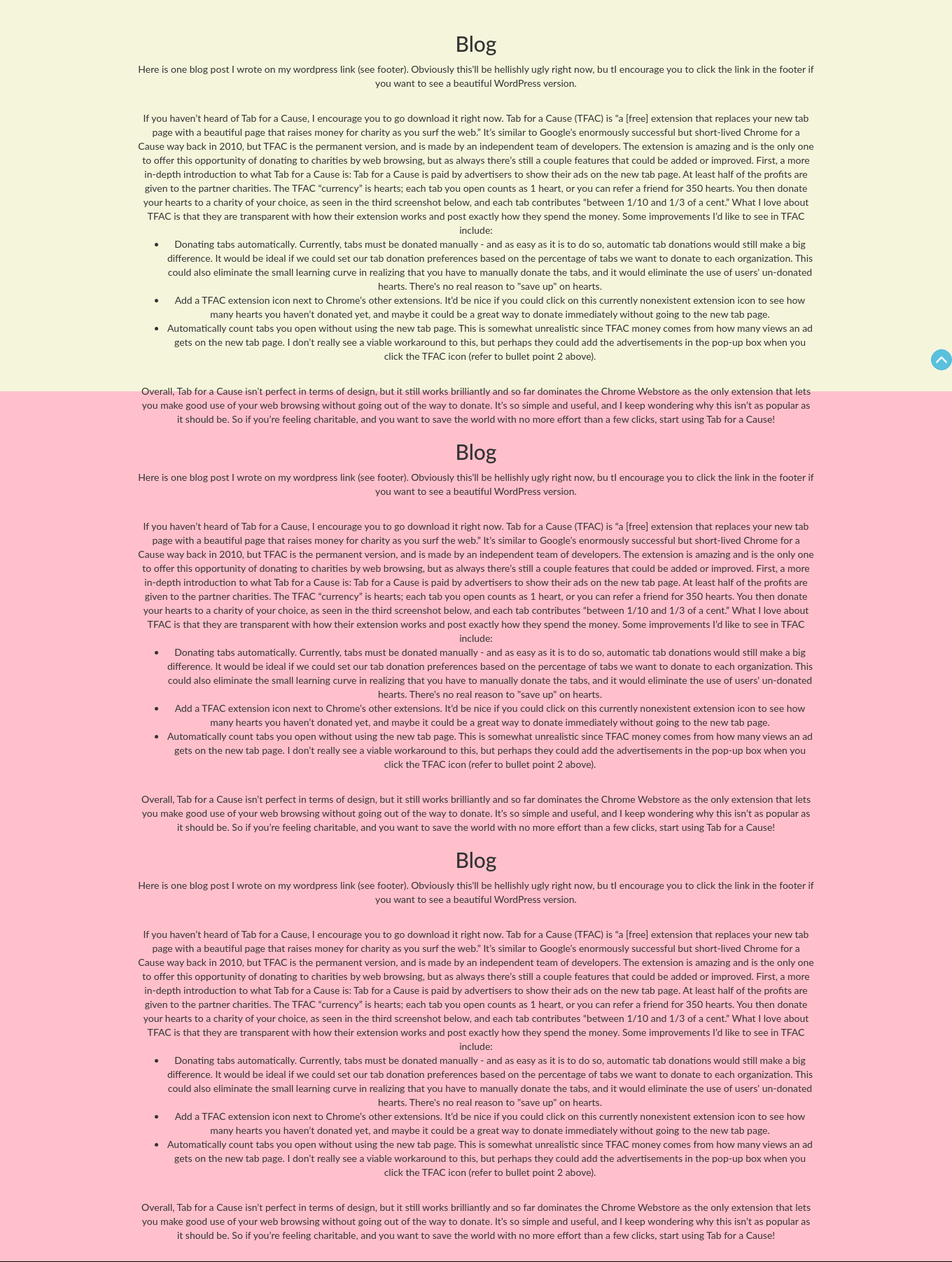
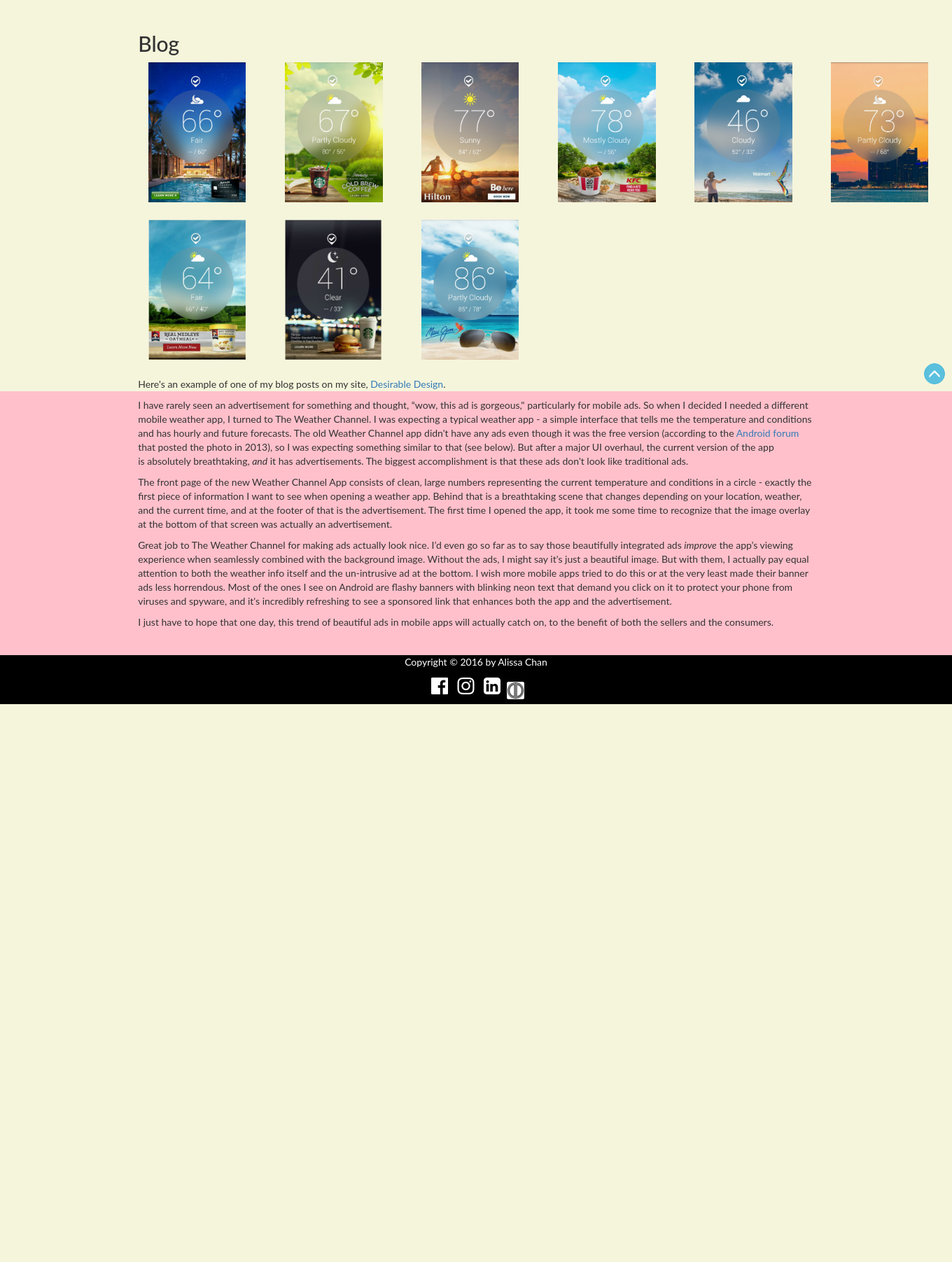
Before and after one commit to alissach/portfolio-website, a Python web app: template templates/blog.html in a window 1360 px wide. Shown: the part 241-2044 px from the top of the page at 70% size. After the commit the page ends 1247 px from the top, so only its background shows below. Run offline with Jinja, Linux system fonts and the light colour scheme; the template is opened without the code that fills it, so the values that code supplies are empty; some libraries are stand-ins or nearby versions.

Commit message:
Added images for gallery and experimented with lightbox

```diff
--- a/main.py
+++ b/main.py
@@ -50,6 +50,8 @@
         self.response.write(template.render({'username': username, 'pw': pw}))
         if username != "Colleen" and pw != "pass":
             logging.info("Invalid credentials used; Username: " + username + " password: " + pw) #print in log the username and password only when invalid credentials were used.
+
+
 app = webapp2.WSGIApplication([
     ('/home', AllHandlers),
     ('/aboutme', AllHandlers),
--- a/static/script.js
+++ b/static/script.js
@@ -1,4 +1,4 @@
-
+// Mark the active page on the navbar
 function activepage() {
     var activepageurl = location.pathname.slice(1); // get active page url
     console.log("Current page: " + activepageurl);
@@ -16,5 +16,7 @@
     }
 }
 
+
+
 // Calling functions
 activepage()
--- a/static/styles.css
+++ b/static/styles.css
@@ -93,8 +93,8 @@
 /*Back to top button*/
 .btn.btn-info{
     position: fixed;
-    right:0;
-    bottom: 30px;
+    right: 10px;
+    bottom: 10px;
     width: 30px;
     height: 30px;
     text-align: center;
@@ -104,9 +104,8 @@
 }
 
 .social-media i {
-    /*float:right;*/
     color:white;
-    padding: 0 5px 0 5px;
+    padding: 0 5px 0px 5px;
 }
 
 #ddblog {
@@ -122,9 +121,6 @@
     body {
         background: #D2F3FF; /*light blue*/
         text-align: center;
-    }
-    nav {
-        background: orange;
     }
 }
 
@@ -142,18 +138,13 @@
         max-width:75%;
         padding: 2%;
         margin: 0 auto;
+        text-align: left;
     }
 
     .img-responsive {
         max-height: 50vh;
         height: auto;
         overflow: hidden;
-    }
-
-    .social-media i {
-        float:right;
-        color:white;
-        padding: 0 5px 0 5px;
     }
 
     .social-media i:hover {
--- a/templates/aboutme.html
+++ b/templates/aboutme.html
@@ -1,9 +1,9 @@
 {% extends 'templates/base.html' %}
 {% block title%} About Me {% endblock %}
-{% block nav_about %}ABOUT ME{%endblock%}
 
 {% block content %}
     <h2>About Me</h2>
-	<p>Hi! My name is Alissa Chan. I'm a sophomore. <br>This picture accurately describes how I felt trying to do this homework assignment: </p>
+	<p>Hi! My name is Alissa Chan. I'm a sophomore at the University of Michigan pursuing a Bachelor of Science in Information.<br><br>
+    Here is one of my favorite pictures ever:</p>
     <img class="img-responsive" src="static/code_bugs.jpg" alt = "code-bugs" width=500>
 {% endblock %}
--- a/templates/base.html
+++ b/templates/base.html
@@ -37,6 +37,7 @@
                         <span class="glyphicon glyphicon-menu-hamburger"></span>
                     </button>
 
+                    <!-- Collecting all elements to be toggled under hamburger -->
                     <div class="navbar-collapse collapse" id="navcollapse">
                         <ul class="nav navbar-nav">
                             <li><a href="home" id="home"> Home </a></li>
--- a/templates/blog.html
+++ b/templates/blog.html
@@ -1,59 +1,78 @@
 {% extends "templates/base.html" %}
-
 {% block title%} Blog {% endblock %}
-{% block nav_blog %}BLOG{%endblock%}
 
 {% block content%}
     <h2>Blog</h2>
-    <p>Here is one blog post I wrote on my wordpress link (see footer). Obviously this'll be hellishly ugly right now, bu tI encourage you to click the link in the footer if you want to see a beautiful WordPress version. </p>
-    <br>If you haven’t heard of Tab for a Cause, I encourage you to go download it right now. Tab for a Cause (TFAC) is “a [free] extension that replaces your new tab page with a beautiful page that raises money for charity as you surf the web.” It’s similar to Google’s enormously successful but short-lived Chrome for a Cause way back in 2010, but TFAC is the permanent version, and is made by an independent team of developers. The extension is amazing and is the only one to offer this opportunity of donating to charities by web browsing, but as always there’s still a couple features that could be added or improved.
+    <!-- LIGHTBOX TUTORIAL http://michaelsoriano.com/create-a-responsive-photo-gallery-with-bootstrap-framework/ -->
+    <div class="container">
+        <ul class="row">
+            <li class="col-lg-2 col-md-2 col-sm-3 col-xs-4"><img src="static/twc1.png" alt="Screenshot of Marriot advertisement in The Weather Channel Mobile App"></li>
+            <li class="col-lg-2 col-md-2 col-sm-3 col-xs-4"><img src="static/twc2.png" alt="Screenshot of Starbucks coffee advertisement in The Weather Channel Mobile App"></li>
+            <li class="col-lg-2 col-md-2 col-sm-3 col-xs-4"><img src="static/twc3.png" alt="Screenshot of Hilton advertisement in The Weather Channel Mobile App"></li>
+            <li class="col-lg-2 col-md-2 col-sm-3 col-xs-4"><img src="static/twc4.png" alt="Screenshot of Kentucky Fried Chicken advertisement in The Weather Channel Mobile App"></li>
+            <li class="col-lg-2 col-md-2 col-sm-3 col-xs-4"><img src="static/twc5.png" alt="Screenshot of Walmart advertisement in The Weather Channel Mobile App"></li>
+            <li class="col-lg-2 col-md-2 col-sm-3 col-xs-4"><img src="static/twc6.png" alt="Screenshot of Detroit background in The Weather Channel Mobile App"></li>
+            <li class="col-lg-2 col-md-2 col-sm-3 col-xs-4"><img src="static/twc7.png" alt="Screenshot of Quaker Oatmeal advertisement in The Weather Channel Mobile App"></li>
+            <li class="col-lg-2 col-md-2 col-sm-3 col-xs-4"><img src="static/twc8.png" alt="Screenshot of Starbucks breakfast sandwich advertisement in The Weather Channel Mobile App"></li>
+            <li class="col-lg-2 col-md-2 col-sm-3 col-xs-4"><img src="static/twc9.png" alt="Screenshot of Maui Jim sunglasses advertisement in The Weather Channel Mobile App"></li>
+        </ul>
+    </div>
 
-    First, a more in-depth introduction to what Tab for a Cause is:
+    <div class="modal fade" id="myModal" tabindex="-1" role="dialog" aria-labelledby="myModalLabel" aria-hidden="true">
+      <div class="modal-dialog">
+        <div class="modal-content">
+          <div class="modal-body">
+          </div>
+        </div><!-- /.modal-content -->
+      </div><!-- /.modal-dialog -->
+    </div><!-- /.modal -->
 
-    Tab for a Cause is paid by advertisers to show their ads on the new tab page. At least half of the profits are given to the partner charities. The TFAC “currency” is hearts; each tab you open counts as 1 heart, or you can refer a friend for 350 hearts. You then donate your hearts to a charity of your choice, as seen in the third screenshot below, and each tab contributes “between 1/10 and 1/3 of a cent.”
+    <p>Here's an example of one of my blog posts on my site, <a href="http://www.desx2.wordpress.com">Desirable Design</a>.</p>
+    <p>
+        <span style="font-weight: 400;">I have rarely seen an advertisement for something and thought, “wow, this ad is gorgeous," particularly for mobile ads. So when I decided I needed a different mobile weather app, I turned to The Weather Channel. </span>
 
-    What I love about TFAC is that they are transparent with how their extension works and post exactly how they spend the money.
+        I was expecting a typical weather app - a simple interface that tells me the temperature and conditions and has hourly and future forecasts. The old Weather Channel app didn't have any ads even though it was the free version (according to the <a href="http://forums.androidcentral.com/google-nexus-7-tablet-2012/253946-weather-apps.html" target="_blank">Android forum</a> that posted the photo in 2013), so I was expecting something similar to that (see below). But after a major UI overhaul, the current version of the app is absolutely breathtaking, <em>and</em> it has advertisements. The biggest accomplishment is that these ads don't look like traditional ads.
 
-    Some improvements I’d like to see in TFAC include:
-<ul>
-    <li>Donating tabs automatically. Currently, tabs must be donated manually - and as easy as it is to do so, automatic tab donations would still make a big difference. It would be ideal if we could set our tab donation preferences based on the percentage of tabs we want to donate to each organization. This could also eliminate the small learning curve in realizing that you have to manually donate the tabs, and it would eliminate the use of users' un-donated hearts. There's no real reason to "save up" on hearts.</li>
-    <li>Add a TFAC extension icon next to Chrome’s other extensions. It’d be nice if you could click on this currently nonexistent extension icon to see how many hearts you haven’t donated yet, and maybe it could be a great way to donate immediately without going to the new tab page.</li>
-    <li>Automatically count tabs you open without using the new tab page. This is somewhat unrealistic since TFAC money comes from how many views an ad gets on the new tab page. I don’t really see a viable workaround to this, but perhaps they could add the advertisements in the pop-up box when you click the TFAC icon (refer to bullet point 2 above).</li>
-</ul>
-<br>Overall, Tab for a Cause isn’t perfect in terms of design, but it still works brilliantly and so far dominates the Chrome Webstore as the only extension that lets you make good use of your web browsing without going out of the way to donate. It’s so simple and useful, and I keep wondering why this isn’t as popular as it should be. So if you’re feeling charitable, and you want to save the world with no more effort than a few clicks, start using Tab for a Cause!
+        <p>The front page of the new Weather Channel App consists of clean, large numbers representing the current temperature and conditions in a circle - exactly the first piece of information I want to see when opening a weather app. Behind that is a breathtaking scene that changes depending on your location, weather, and the current time, and at the footer of that is the advertisement. The first time I opened the app, it took me some time to recognize that the image overlay at the bottom of that screen was actually an advertisement.</p>
 
-<h2>Blog</h2>
-    <p>Here is one blog post I wrote on my wordpress link (see footer). Obviously this'll be hellishly ugly right now, bu tI encourage you to click the link in the footer if you want to see a beautiful WordPress version. </p>
-    <br>If you haven’t heard of Tab for a Cause, I encourage you to go download it right now. Tab for a Cause (TFAC) is “a [free] extension that replaces your new tab page with a beautiful page that raises money for charity as you surf the web.” It’s similar to Google’s enormously successful but short-lived Chrome for a Cause way back in 2010, but TFAC is the permanent version, and is made by an independent team of developers. The extension is amazing and is the only one to offer this opportunity of donating to charities by web browsing, but as always there’s still a couple features that could be added or improved.
+        <p>Great job to The Weather Channel for making ads actually look nice. I’d even go so far as to say those beautifully integrated ads <em>improve</em> the app’s viewing experience when seamlessly combined with the background image. Without the ads, I might say it's just a beautiful image. But with them, I actually pay equal attention to both the weather info itself and the un-intrusive ad at the bottom. I wish more mobile apps tried to do this or at the very least made their banner ads less horrendous. <span style="font-weight: 400;">Most of the ones I see on Android are flashy banners with blinking neon text that demand you click on it to protect your phone from viruses and spyware, and it's incredibly refreshing to see a sponsored link that enhances both the app and the advertisement.</span></p>
 
-    First, a more in-depth introduction to what Tab for a Cause is:
+        <p>I just have to hope that one day, this trend of beautiful ads in mobile apps will actually catch on, to the benefit of both the sellers and the consumers.</p>
 
-    Tab for a Cause is paid by advertisers to show their ads on the new tab page. At least half of the profits are given to the partner charities. The TFAC “currency” is hearts; each tab you open counts as 1 heart, or you can refer a friend for 350 hearts. You then donate your hearts to a charity of your choice, as seen in the third screenshot below, and each tab contributes “between 1/10 and 1/3 of a cent.”
+    </p>
 
-    What I love about TFAC is that they are transparent with how their extension works and post exactly how they spend the money.
+<style type="text/css">
+    ul {
+      padding:0 0 0 0;
+      margin:0 0 0 0;
+    }
+    ul li {
+      list-style:none;
+      margin-bottom:25px;
+    }
+    ul li img {
+      cursor: pointer;
+    }
+    img {
+        max-height: 200px;
+    }
 
-    Some improvements I’d like to see in TFAC include:
-<ul>
-    <li>Donating tabs automatically. Currently, tabs must be donated manually - and as easy as it is to do so, automatic tab donations would still make a big difference. It would be ideal if we could set our tab donation preferences based on the percentage of tabs we want to donate to each organization. This could also eliminate the small learning curve in realizing that you have to manually donate the tabs, and it would eliminate the use of users' un-donated hearts. There's no real reason to "save up" on hearts.</li>
-    <li>Add a TFAC extension icon next to Chrome’s other extensions. It’d be nice if you could click on this currently nonexistent extension icon to see how many hearts you haven’t donated yet, and maybe it could be a great way to donate immediately without going to the new tab page.</li>
-    <li>Automatically count tabs you open without using the new tab page. This is somewhat unrealistic since TFAC money comes from how many views an ad gets on the new tab page. I don’t really see a viable workaround to this, but perhaps they could add the advertisements in the pop-up box when you click the TFAC icon (refer to bullet point 2 above).</li>
-</ul>
-<br>Overall, Tab for a Cause isn’t perfect in terms of design, but it still works brilliantly and so far dominates the Chrome Webstore as the only extension that lets you make good use of your web browsing without going out of the way to donate. It’s so simple and useful, and I keep wondering why this isn’t as popular as it should be. So if you’re feeling charitable, and you want to save the world with no more effort than a few clicks, start using Tab for a Cause!
-<h2>Blog</h2>
-    <p>Here is one blog post I wrote on my wordpress link (see footer). Obviously this'll be hellishly ugly right now, bu tI encourage you to click the link in the footer if you want to see a beautiful WordPress version. </p>
-    <br>If you haven’t heard of Tab for a Cause, I encourage you to go download it right now. Tab for a Cause (TFAC) is “a [free] extension that replaces your new tab page with a beautiful page that raises money for charity as you surf the web.” It’s similar to Google’s enormously successful but short-lived Chrome for a Cause way back in 2010, but TFAC is the permanent version, and is made by an independent team of developers. The extension is amazing and is the only one to offer this opportunity of donating to charities by web browsing, but as always there’s still a couple features that could be added or improved.
+</style>
 
-    First, a more in-depth introduction to what Tab for a Cause is:
-
-    Tab for a Cause is paid by advertisers to show their ads on the new tab page. At least half of the profits are given to the partner charities. The TFAC “currency” is hearts; each tab you open counts as 1 heart, or you can refer a friend for 350 hearts. You then donate your hearts to a charity of your choice, as seen in the third screenshot below, and each tab contributes “between 1/10 and 1/3 of a cent.”
-
-    What I love about TFAC is that they are transparent with how their extension works and post exactly how they spend the money.
-
-    Some improvements I’d like to see in TFAC include:
-<ul>
-    <li>Donating tabs automatically. Currently, tabs must be donated manually - and as easy as it is to do so, automatic tab donations would still make a big difference. It would be ideal if we could set our tab donation preferences based on the percentage of tabs we want to donate to each organization. This could also eliminate the small learning curve in realizing that you have to manually donate the tabs, and it would eliminate the use of users' un-donated hearts. There's no real reason to "save up" on hearts.</li>
-    <li>Add a TFAC extension icon next to Chrome’s other extensions. It’d be nice if you could click on this currently nonexistent extension icon to see how many hearts you haven’t donated yet, and maybe it could be a great way to donate immediately without going to the new tab page.</li>
-    <li>Automatically count tabs you open without using the new tab page. This is somewhat unrealistic since TFAC money comes from how many views an ad gets on the new tab page. I don’t really see a viable workaround to this, but perhaps they could add the advertisements in the pop-up box when you click the TFAC icon (refer to bullet point 2 above).</li>
-</ul>
-<br>Overall, Tab for a Cause isn’t perfect in terms of design, but it still works brilliantly and so far dominates the Chrome Webstore as the only extension that lets you make good use of your web browsing without going out of the way to donate. It’s so simple and useful, and I keep wondering why this isn’t as popular as it should be. So if you’re feeling charitable, and you want to save the world with no more effort than a few clicks, start using Tab for a Cause!
+<!-- Lightbox -->
+<script type="text/javascript">
+    $(document).ready(function(){
+       $('li img').on('click',function(){
+            var src = $(this).attr('src');
+            var img = '<img src="' + src + '" class="img-responsive"/>';
+            $('#myModal').modal();
+            $('#myModal').on('shown.bs.modal', function(){
+                $('#myModal .modal-body').html(img);
+            });
+            $('#myModal').on('hidden.bs.modal', function(){
+                $('#myModal .modal-body').html('');
+            });
+       });
+    })
+</script>
 {% endblock %}
```
Also changed, not shown: static/twc1.png (added), static/twc2.png (added), static/twc3.png (added), static/twc4.png (added), static/twc5.png (added), static/twc6.png (added), static/twc7.png (added), static/twc8.png (added), static/twc9.png (added), 1 other file.
